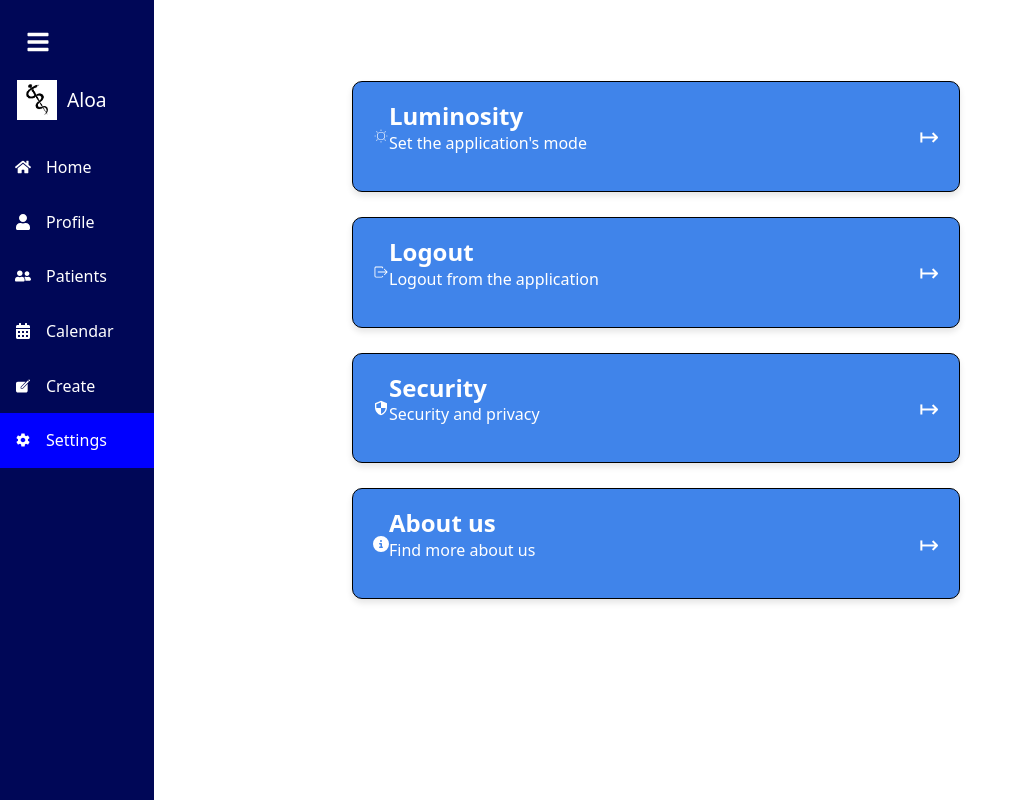
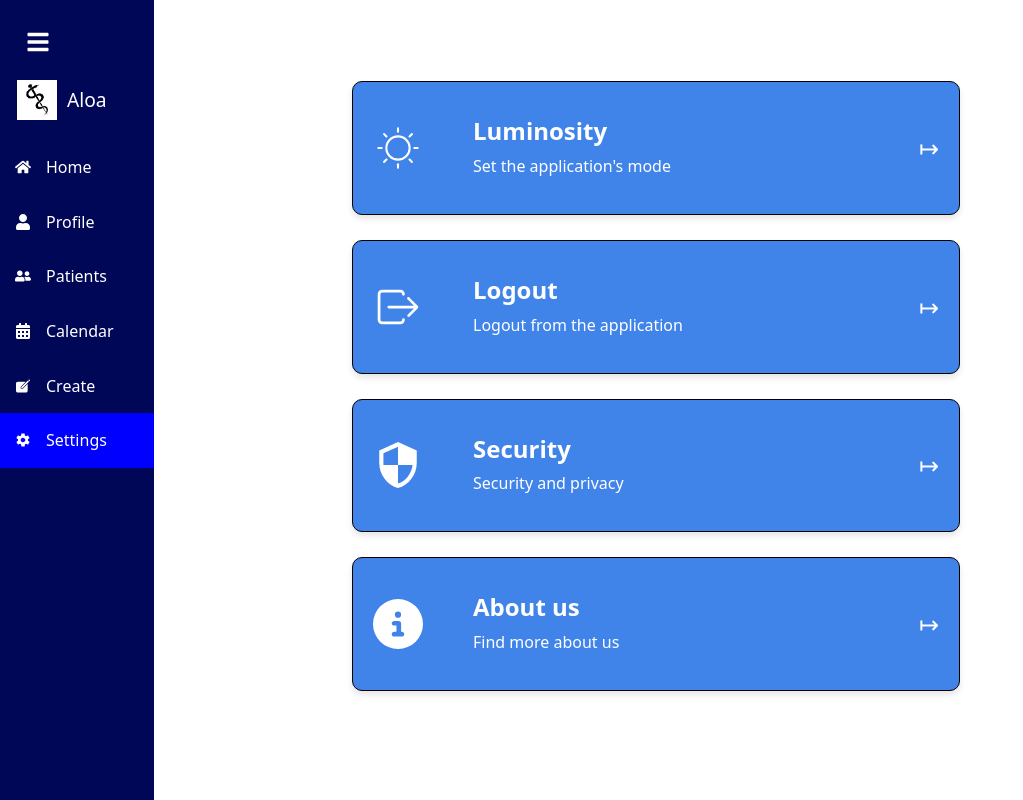
Before and after one commit to cedric190703/ALOA, a React (Vite) app in the folder app-frontend/: page /settings in a window 1280 px wide. Shown: the whole page, without its empty margins (0-1023 px from the left). Built offline with nearby package versions, Linux system fonts and the light colour scheme.

Commit message:
update: settings buttons style

```diff
--- a/app-frontend/src/atoms/ButtonSettings.tsx
+++ b/app-frontend/src/atoms/ButtonSettings.tsx
@@ -24,19 +24,19 @@ const ButtonSettings : React.FC<Props> = ({
     return (
         <div className="settings-modules" onClick={() => onClickSettingsItem(id)}>
             {type === SettingsType.Light && (
-                <CiLight />
+                <CiLight className="icon-settings" />
             )}
 
             {type === SettingsType.Logout && (
-                <IoIosLogOut />
+                <IoIosLogOut className="icon-settings" />
             )}
 
             {type === SettingsType.Security && (
-                <MdOutlineSecurity />
+                <MdOutlineSecurity className="icon-settings" />
             )}
 
             {type === SettingsType.AboutUs && (
-                <FaCircleInfo />
+                <FaCircleInfo className="icon-settings" />
             )}
 
             <div className="content">
--- a/app-frontend/src/styles/settings.css
+++ b/app-frontend/src/styles/settings.css
@@ -113,9 +113,9 @@
     background-color: #135dc3;
 }
 
-.settings-modules > .icon {
-    width: 40px;
-    height: 40px;
+.settings-modules > .icon-settings {
+    width: 50px;
+    height: 50px;
     margin-right: 50px;
 }
 
@@ -124,7 +124,7 @@
 }
 
 .settings-modules > .content h1 {
-    margin: 0;
+    margin-top: 15px;
     font-size: 1.5em;
     font-weight: bold;
 }
```
